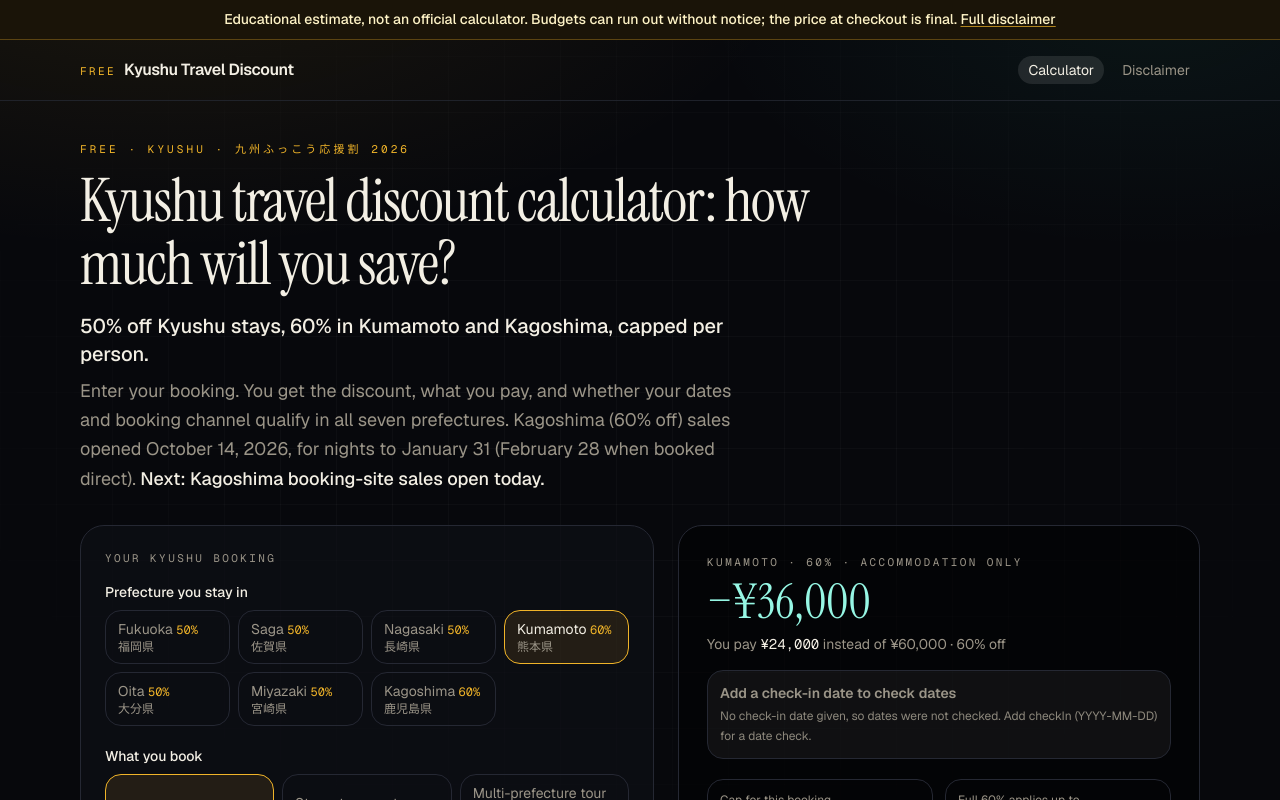
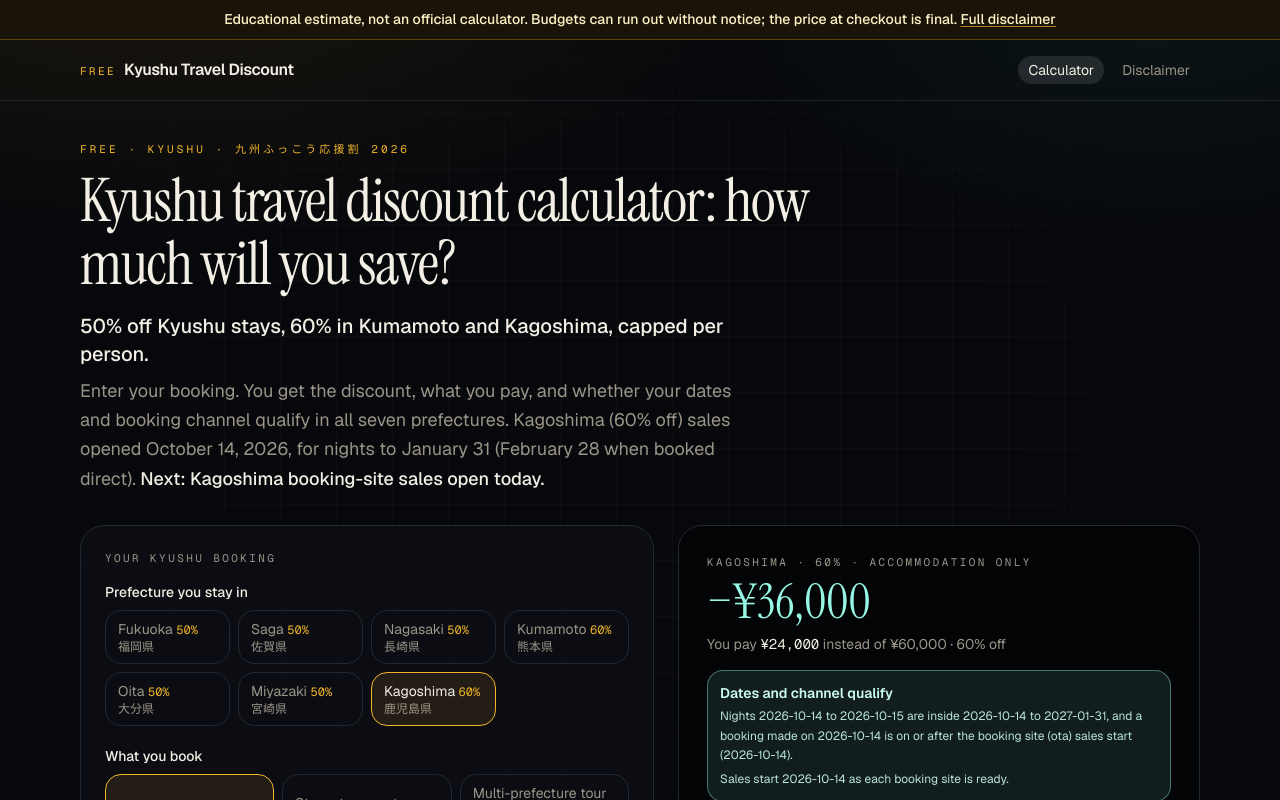
Before and after one commit to sean0007/kyushu-travel-discount, a Next.js app: page / in a window 1280 px wide. Shown: the top 800 px of the page. Built offline with nearby package versions, Linux system fonts and the light colour scheme; no server answers.

Commit message:
Hero day: pre-fill calculator for today's sales opening (Oita direct)
On a prefecture/channel sales-opening day, pass that opening into
Calculator as the initial example so visitors see a live eligible
booking instead of the evergreen Kumamoto OTA demo.

```diff
--- a/app/page.tsx
+++ b/app/page.tsx
@@ -2,7 +2,7 @@ import type { Metadata } from "next";
 import { Calculator } from "@/components/calculator";
 import { FaqSection, type FaqItem } from "@/components/faq-section";
 import { CHANNELS, CHANNEL_LABEL, PREFECTURES, PREFS, RULES_AS_OF, SOURCES, todayJst, upcomingOpenings } from "@/lib/discount";
-import { EXAMPLE_SHARED, PUBLIC_URL, resultPath } from "@/lib/share";
+import { EXAMPLE_SHARED, PUBLIC_URL, resultPath, type Shared } from "@/lib/share";
 
 export const revalidate = 3600;
 
@@ -105,6 +105,19 @@ export default function HomePage() {
   const openings = upcomingOpenings(today).slice(0, 6);
   const kagoshimaOpen = today >= "2026-10-14";
   const nextOpening = openings[0];
+  // On a sales-opening day, pre-fill the calculator for that prefecture/channel so visitors land on a live eligible example.
+  const openingDefault: Shared | undefined =
+    nextOpening && nextOpening.date === today
+      ? {
+          prefecture: nextOpening.prefecture,
+          product: "lodging",
+          nights: 2,
+          totalPriceJPY: 60000,
+          travelers: 2,
+          channel: nextOpening.channel,
+          checkIn: nextOpening.stayFrom,
+        }
+      : undefined;
   return (
     <div className="mx-auto w-full max-w-6xl px-4 py-8 sm:py-10">
       <section className="max-w-3xl">
@@ -126,7 +139,7 @@ export default function HomePage() {
       </section>
 
       <section className="mt-8">
-        <Calculator />
+        <Calculator initial={openingDefault} />
       </section>
 
       {openings.length > 0 && (
```
